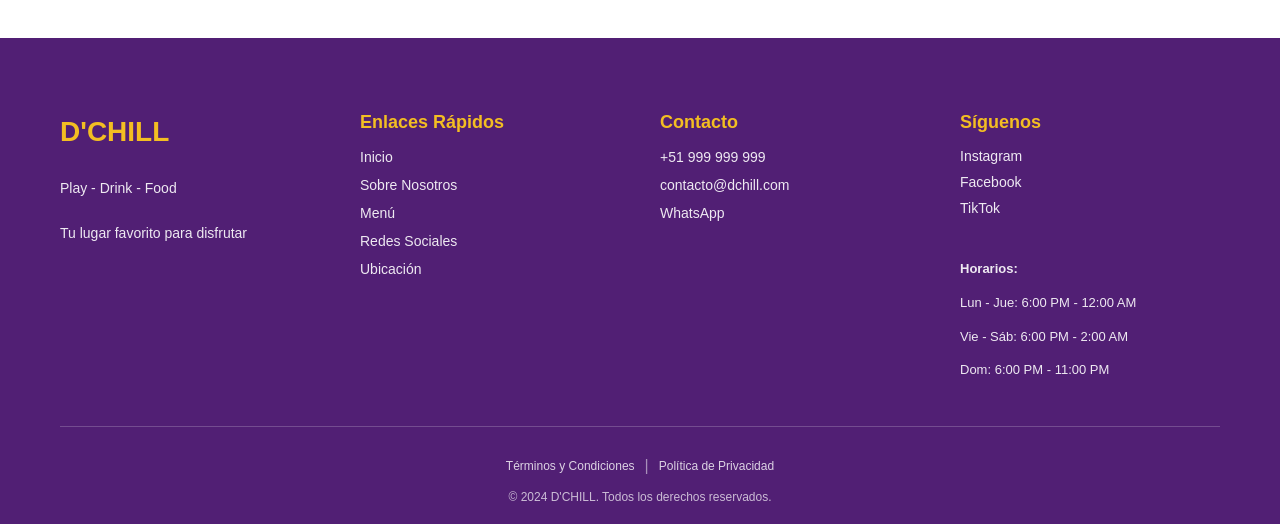
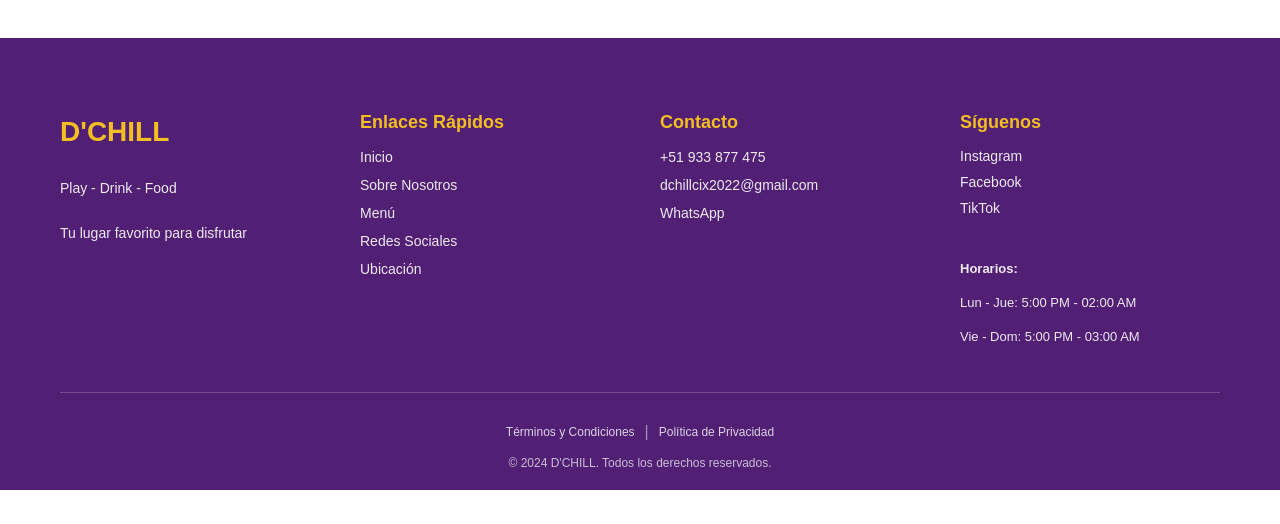
Before and after one commit to colbapnauj/dchill-web, a plain HTML site: page index.html in a window 1280 px wide. Shown: the part 4727-5251 px from the top of the page. After the commit the page ends 5217 px from the top, so only its background shows below. Drawn offline with Linux system fonts and the light colour scheme; a script that the page names is missing.

Commit message:
Se actualizaron datos

```diff
--- a/index.html
+++ b/index.html
@@ -210,8 +210,8 @@
                 <div class="footer-section">
                     <h4 class="footer-subtitle">Contacto</h4>
                     <ul class="footer-links">
-                        <li><a href="tel:+51999999999" class="footer-link">+51 999 999 999</a></li>
-                        <li><a href="mailto:contacto@dchill.com" class="footer-link">contacto@dchill.com</a></li>
+                        <li><a href="tel:+51933877475" class="footer-link">+51 933 877 475</a></li>
+                        <li><a href="mailto:dchillcix2022@gmail.com" class="footer-link">dchillcix2022@gmail.com</a></li>
                         <li><a href="https://wa.me/message/MARVSA7SUDIFA1" target="_blank" class="footer-link">WhatsApp</a></li>
                     </ul>
                 </div>
@@ -225,9 +225,8 @@
                     </div>
                     <div class="footer-hours">
                         <p class="footer-text"><strong>Horarios:</strong></p>
-                        <p class="footer-text">Lun - Jue: 6:00 PM - 12:00 AM</p>
-                        <p class="footer-text">Vie - Sáb: 6:00 PM - 2:00 AM</p>
-                        <p class="footer-text">Dom: 6:00 PM - 11:00 PM</p>
+                        <p class="footer-text">Lun - Jue: 5:00 PM - 02:00 AM</p>
+                        <p class="footer-text">Vie - Dom: 5:00 PM - 03:00 AM</p>
                     </div>
                 </div>
             </div>
```
